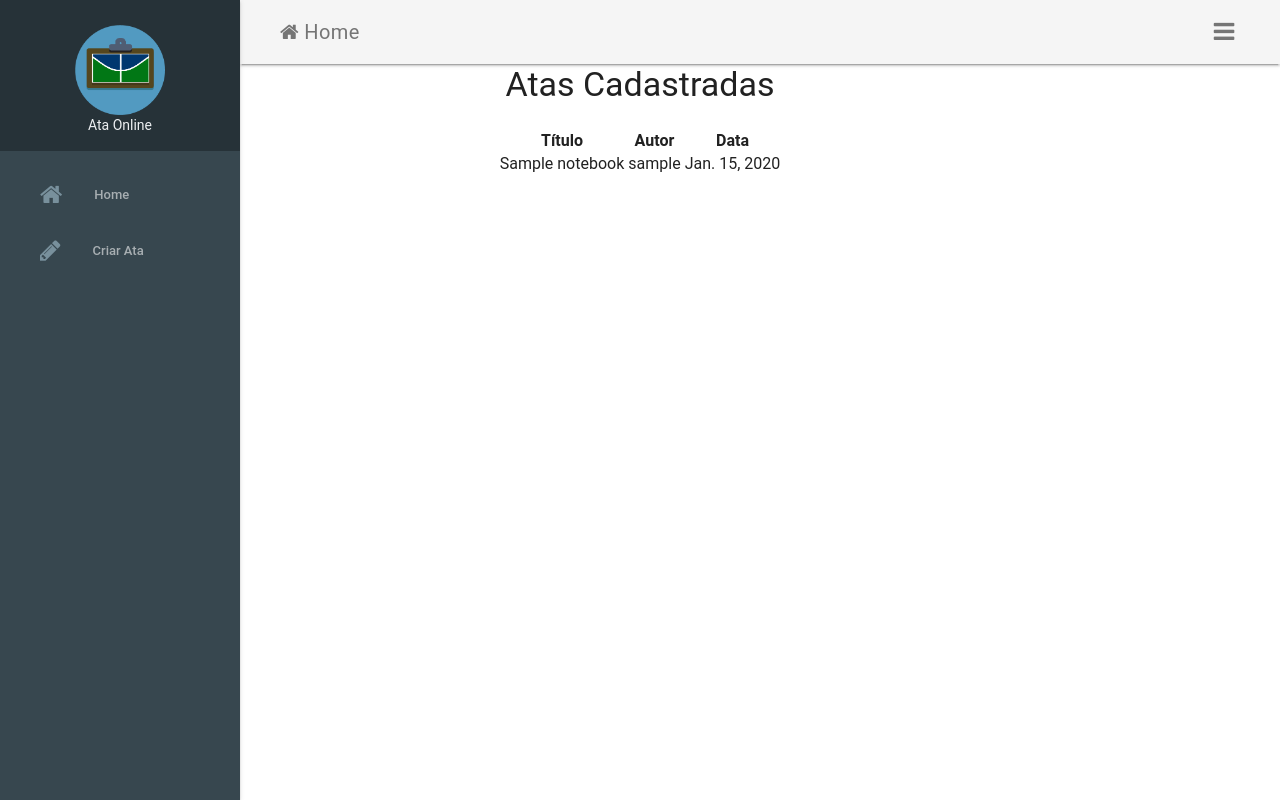
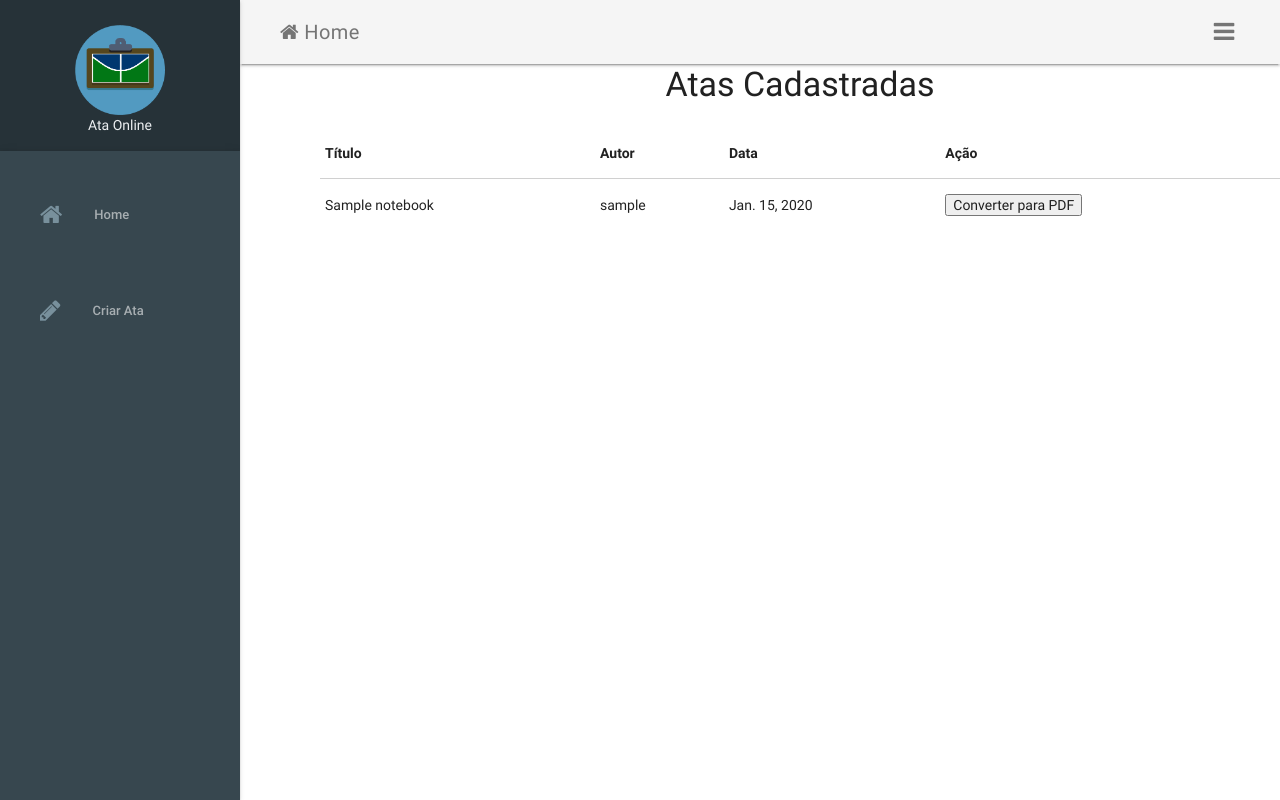
Before and after one commit to MacSoares/ataonlineDAS, a Django app: page / in a window 1280 px wide. Run offline with Django 3.2, Linux system fonts and the light colour scheme; a user stored in the database is signed in; tables that the repository leaves empty hold one stand-in row (values such as "Sample post").

Commit message:
Finishing connection from view to start plugin

```diff
--- a/AtaOnline/Ata/templates/ata_to_pdf.html
+++ b/AtaOnline/Ata/templates/ata_to_pdf.html
@@ -1,3 +1,5 @@
+{% load i18n %}
+{% block main_content %}
 <center><br><br>
     <h3 >Relatório experimento x</h3>
     <table id="ata">
@@ -23,3 +25,4 @@
 
     {% endfor %}
 </center>
+{% endblock main_content %}
--- a/AtaOnline/Ata/templates/create_ata.html
+++ b/AtaOnline/Ata/templates/create_ata.html
@@ -19,15 +19,15 @@
                         {% csrf_token %}
                         <div class="input-field col s3">
                             <i class="fa fa-font prefix"></i>
-                            <input id="titulo" name="title" type="text" class="validate" placeholder="Título">
+                            <input id="titulo" name="title" type="text" class="validate" placeholder="Título" required>
                         </div>
                         <div class="input-field col s3">
                             <i class="fa fa-calendar prefix"></i>
-                            <input id="date" name="date" type="date" class="validate" placeholder="Data">
+                            <input id="date" name="date" type="date" class="validate" placeholder="Data" required>
                         </div>
                         <div class="input-field col s3">
                             <i class="fa fa-align-justify prefix"></i>
-                            <input id="content" type="textarea" name="content" class="validate" placeholder="Conteúdo" style="height:200px; width:95%">
+                            <input id="content" type="textarea" name="content" class="validate" placeholder="Conteúdo" style="height:200px; width:95%" required>
                         </div>
                         <br>
                             <button class="btn waves-effect waves-light" type="submit" name="action">Salvar Ata
--- a/AtaOnline/Ata/templates/index.html
+++ b/AtaOnline/Ata/templates/index.html
@@ -1,54 +1,42 @@
-<html lang="pt_Br">
-  <head>
-
-    <meta charset="utf-8">
-
-    <title>Ata Online</title>
-
-
-    <meta name="apple-mobile-web-app-capable" content="yes">
-    <meta name="apple-mobile-web-app-status-bar-style" content="black">
-    <meta name="apple-mobile-web-app-title" content="Material Design Lite">
-    <meta name="mobile-web-app-capable" content="yes">
-
-    {% load static from staticfiles %}
-
-    <link rel="icon" href="{% static 'images/ata_logo.png' %}">
-
-    <!-- <link href="https://fonts.googleapis.com/css?family=Roboto:regular,bold,italic,thin,light,bolditalic,black,medium&amp;lang=en" rel="stylesheet"> -->
-    <!-- <link href="https://fonts.googleapis.com/icon?family=Material+Icons" rel="stylesheet"> -->
-    <link rel="stylesheet" type="text/css" href="{% static 'css/material.min.css'%}">
-    <link rel="stylesheet" type="text/css" href="{% static 'css/styles.css'%}">
-    <link rel="stylesheet" type="text/css" href="{% static 'css/font-awesome.min.css'%}">
-    {% block header %}{% endblock header %}
-  </head>
-  <body>
+{% extends "main_base.html" %}
+{% load i18n %}
+{% block main_content %}
 <div class="demo-layout mdl-layout mdl-js-layout mdl-layout--fixed-drawer mdl-layout--fixed-header">
       {% include 'top_bar.html' %}
       {% include 'side_bar.html' %}
 </div>
+<div style="margin-left: 25%;">
   <center><br><br>
       <h3 >Atas Cadastradas</h3>
-            <table id="example2" class="table table-bordered table-hover">
+      <table id="atas" class="table table-bordered table-hover">
           <thead>
               <tr>
                 <th>Título</th>
                 <th>Autor</th>
                 <th>Data</th>
+                <th>Ação</th>
               </tr>
           </thead>
           <tbody>
             {% for ata in notebooks %}
+            <form action="/convert_ata/" method="POST">
+             {% csrf_token %}
               <tr>
                 <td>{{ ata.title }}</td>
+                <input type="hidden" name="title" value="{{ ata.title }}">
                 <td>{{ ata.user }}</td>
+                <input type="hidden" name="user" value="{{ ata.user }}">
                 <td>{{ ata.date }}</td>
+                <input type="hidden" name="date" value="{{ ata.date }}">
+                <input type="hidden" name="content" value="{{ ata.content }}">
+                <td>
+                  <input type="submit" name="converter" value="Converter para PDF">
+                </td>
               </tr>
+            </form>
             {% endfor %}
           </tbody>
       </table>
   </center>
-
-    <script src="{% static 'js/material.min.js'%}"></script>
-  </body>
-</html>
+</div>
+{% endblock main_content %}
--- a/AtaOnline/Ata/urls.py
+++ b/AtaOnline/Ata/urls.py
@@ -2,7 +2,7 @@
 
 from django.conf.urls import url
 
-from .views import Login, Index, SignUpStudent, Logout, Ata
+from .views import Login, Index, SignUpStudent, Logout, Ata, Convertion
 urlpatterns = [
     url(r'^$', Index.as_view(), name="index"),
     url(r'^login/$', Login.as_view(), name="login"),
@@ -11,4 +11,5 @@ urlpatterns = [
     url(r'^createuser/$', SignUpStudent.as_view(), name="post"),
     url(r'^logout/$', Logout.as_view(), name="logout"),
     url(r'^start_ata/$', Ata.as_view(), name="create"),
+    url(r'^convert_ata/$', Convertion.as_view(), name="create"),
 ]
--- a/AtaOnline/Ata/views.py
+++ b/AtaOnline/Ata/views.py
@@ -6,6 +6,7 @@ from django.template import RequestContext
 from .models import Student, Notebook, Professor
 from django.db.models.signals import post_save
 from django.dispatch import receiver
+from pdfConverter.views import PdfConverter
 # Create your views here.
 
 
@@ -17,7 +18,8 @@ class Index(View):
         if request.user.is_authenticated():
             notebooks = Notebook.objects.all()
             respond_view = render_to_response(
-                'index.html', {'notebooks': notebooks}, RequestContext(request))
+                'index.html',
+                {'notebooks': notebooks}, RequestContext(request))
         else:
             respond_view = render_to_response(
                 'login.html', context_instance=RequestContext(request))
@@ -162,3 +164,25 @@ class Ata(View):
         new_notebook.save()
 
         return redirect('index')
+
+
+class Convertion(PdfConverter, View):
+    """Clas that uses pdf convertion plugin."""
+
+    def post(self, request):
+        """Function that will convert"""
+        user = request.user
+        title = request.POST['title']
+        date = request.POST['date']
+        content = request.POST['content']
+
+        new_notebook = Notebook()
+        new_notebook.user = user
+        new_notebook.title = title
+        new_notebook.date = date
+        new_notebook.content = content
+
+        data_pass = {'ata': new_notebook}
+
+        return self.convert(
+            "ata_to_pdf.html", "ata " + title + ".pdf", data_pass)
--- a/AtaOnline/AtaOnline/settings.py
+++ b/AtaOnline/AtaOnline/settings.py
@@ -41,6 +41,7 @@ DJANGO_APPS = (
 
 ATAONLINE_APPS = (
     'Ata',
+    'pdfConverter',
 )
 
 INSTALLED_APPS = DJANGO_APPS + ATAONLINE_APPS
--- a/AtaOnline/pdfConverter/views.py
+++ b/AtaOnline/pdfConverter/views.py
@@ -8,7 +8,7 @@ from django.template.loader import get_template
 class PdfConverter:
     """Class to convert html page to a pdf file."""
 
-    def convert(page, output, data):
+    def convert(self, page, output, data):
         """Function to convert."""
         target = get_template(page)
         html = target.render(Context(data))
```
Lines whose indentation alone changed are shown as unchanged.
